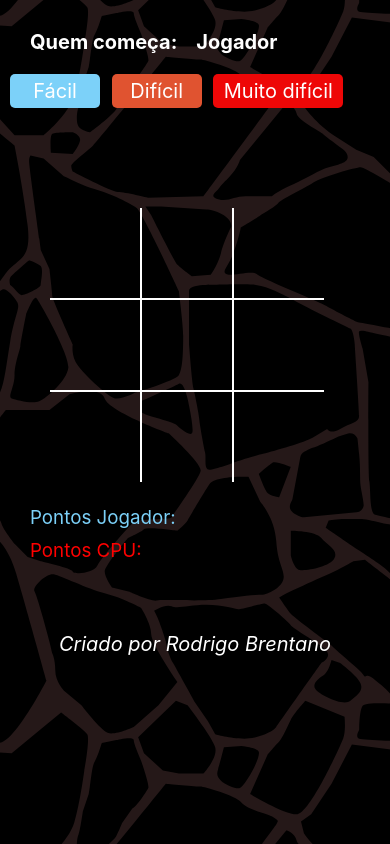
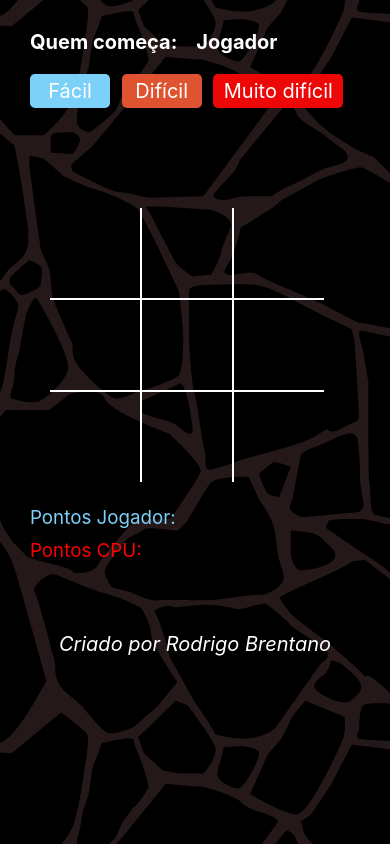
Before and after one commit to RodrigoBJJ94/jogo-da-velha-vs-cpu-javascript-html-css, a plain HTML site: page index.html in a window 390 px wide. Drawn offline with nearby package versions, Linux system fonts and the light colour scheme.

Commit message:
Version 1.47

```diff
--- a/assets/css/style.css
+++ b/assets/css/style.css
@@ -195,14 +195,14 @@ footer p {
     }
 
     .easy {
-        margin-left: 1rem;
-        width: 9rem;
+        margin-left: 3rem;
+        width: 8rem;
         height: 3.4rem;
     }
 
     .hard {
         margin-left: 1rem;
-        width: 9rem;
+        width: 8rem;
         height: 3.4rem;
     }
 
```
